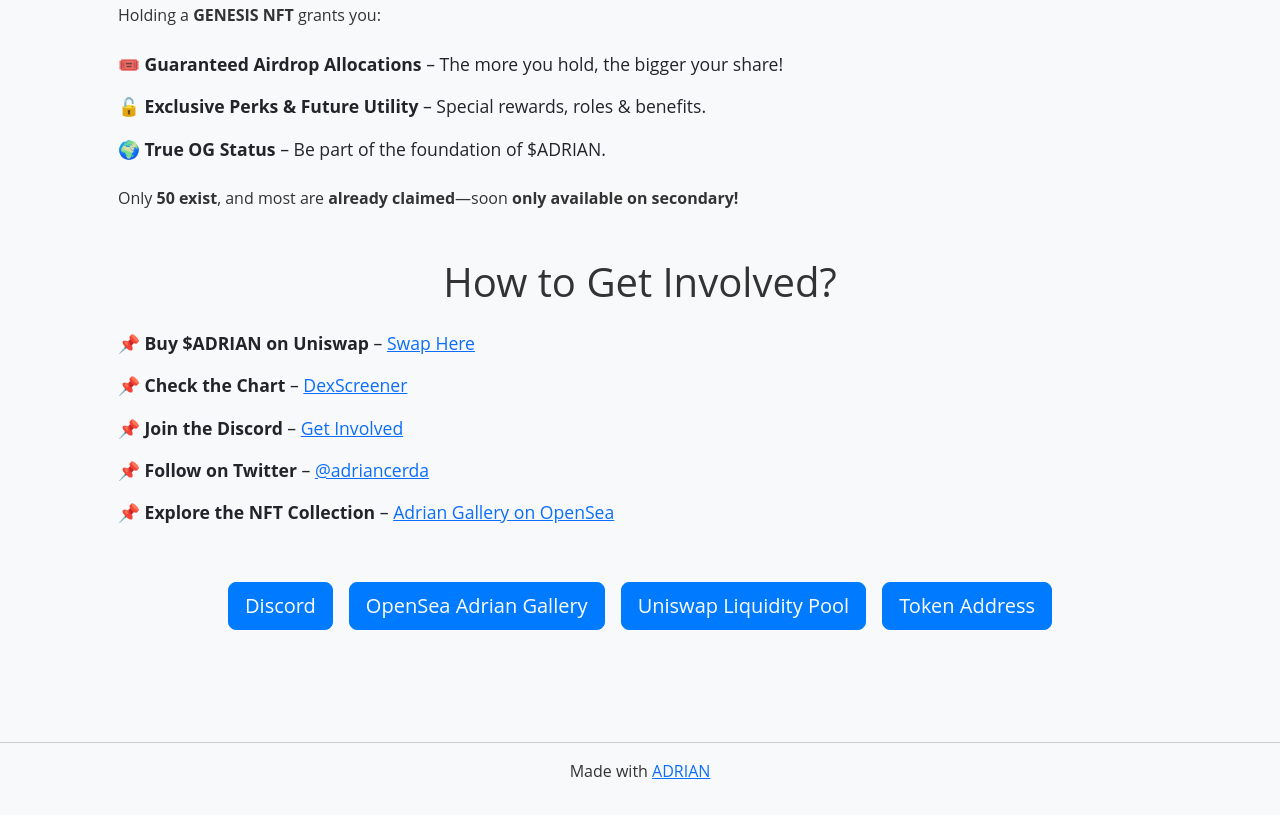
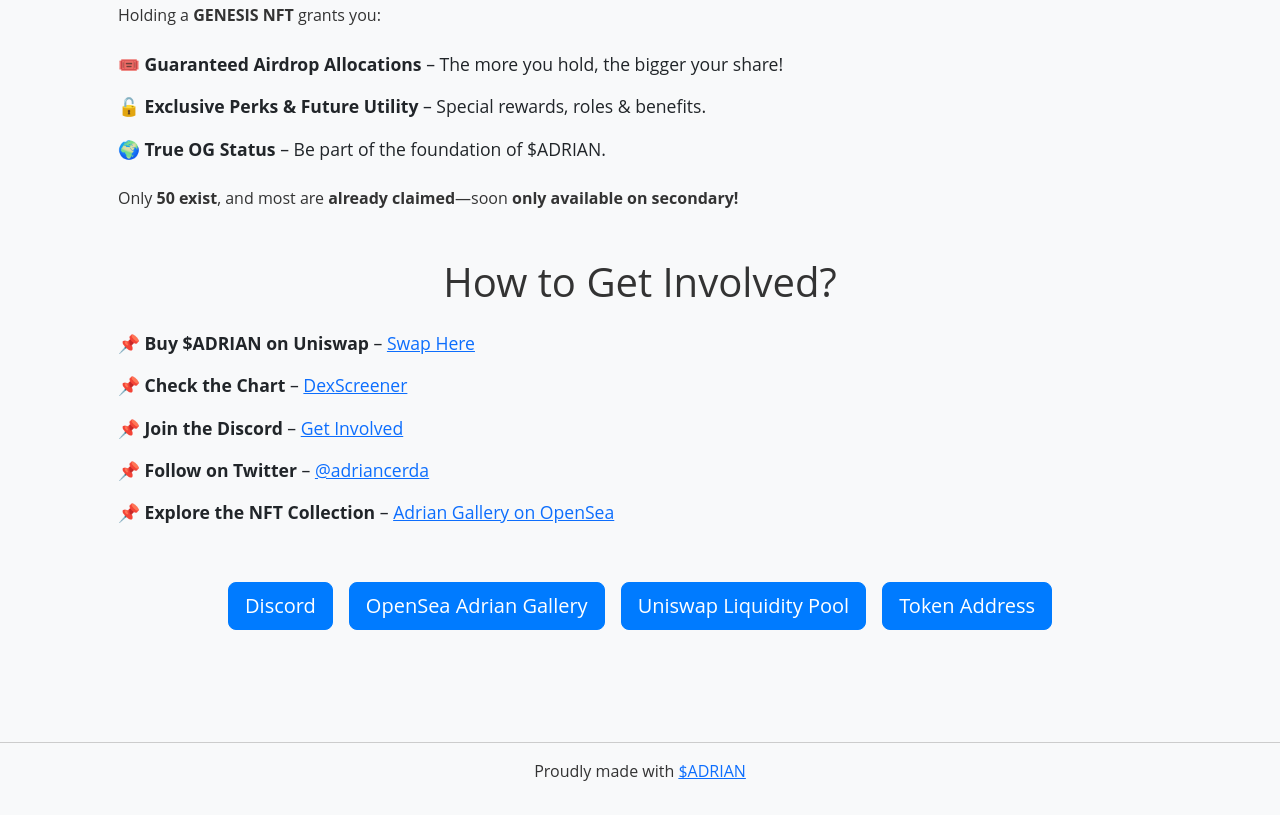
Before and after one commit to adriangallery/bereal, a plain HTML site: page index.html in a window 1280 px wide. Shown: the part 1208-2023 px from the top of the page. Drawn offline with nearby package versions, Linux system fonts and the light colour scheme.

Commit message:
Update footer.html

```diff
--- a/components/footer.html
+++ b/components/footer.html
@@ -1,4 +1,4 @@
 <!-- components/footer.html -->
 <footer>
-  <p>Made with <a href="https://adriangallery.com" target="_blank">ADRIAN</a></p>
+  <p>Proudly made with <a href="https://adriangallery.com" target="_blank">$ADRIAN</a></p>
 </footer>
```
